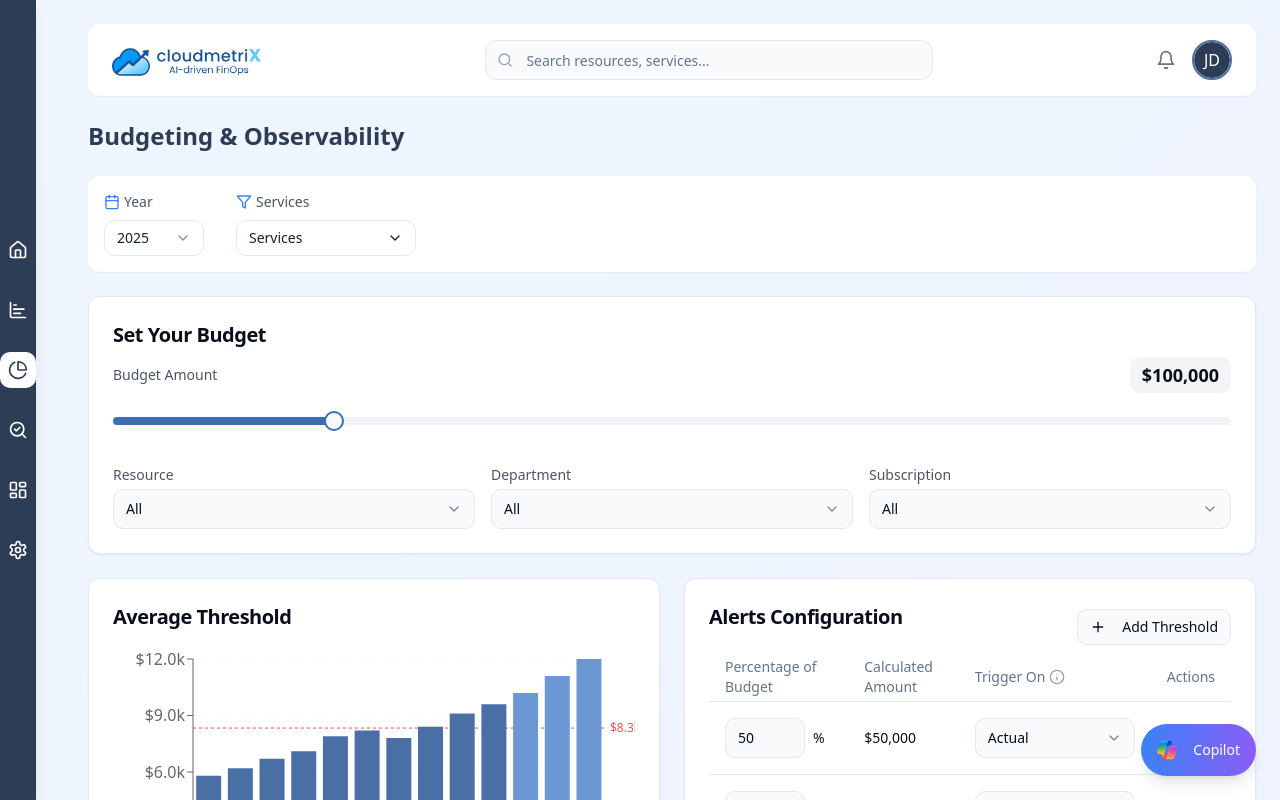
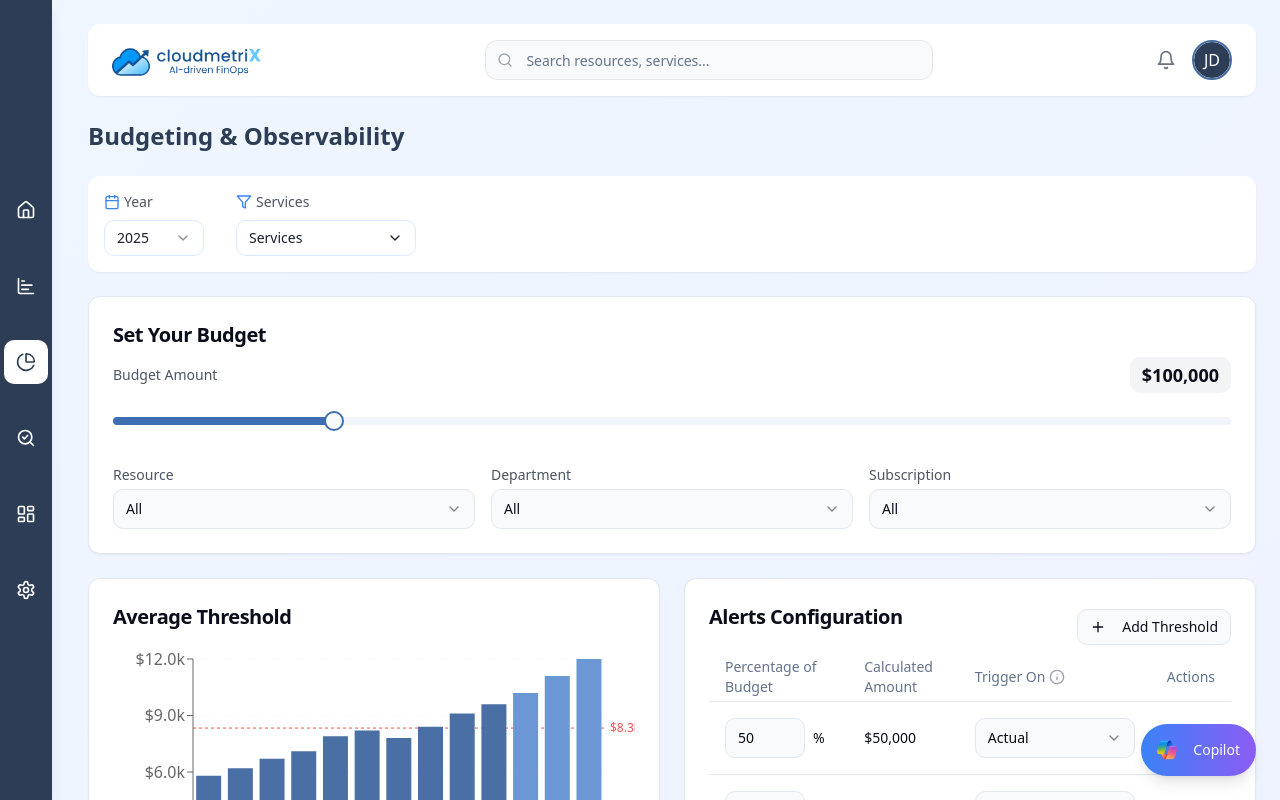
Before and after one commit to suhas-pbi/cX-Dashboard, a React (Vite) app: page /budgeting in a window 1280 px wide. Shown: the top 800 px of the page. Built offline with nearby package versions, Linux system fonts and the light colour scheme.

Commit message:
Add padding to navigation bar
Add padding to the navigation bar for better visual spacing.

```diff
--- a/src/components/Sidebar.tsx
+++ b/src/components/Sidebar.tsx
@@ -26,7 +26,7 @@ const Sidebar = () => {
   return (
     <div className="fixed left-0 top-0 h-screen z-10 bg-cloudmetrix-accent shadow-lg">
       <div className="h-full flex items-center">
-        <nav className="py-4 flex flex-col space-y-6">
+        <nav className="py-6 flex flex-col space-y-8">
           {menuItems.map((item, index) => {
             const isActive = location.pathname === item.path;
 
@@ -35,7 +35,7 @@ const Sidebar = () => {
                 <TooltipTrigger asChild>
                   <Link
                     to={item.path}
-                    className={`flex items-center p-2 rounded-md transition-colors duration-200 ${
+                    className={`flex items-center p-3 mx-1 rounded-md transition-colors duration-200 ${
                       isActive ? 'bg-white text-cloudmetrix-accent' : 'hover:bg-white/20 text-white'
                     }`}
                   >
```
